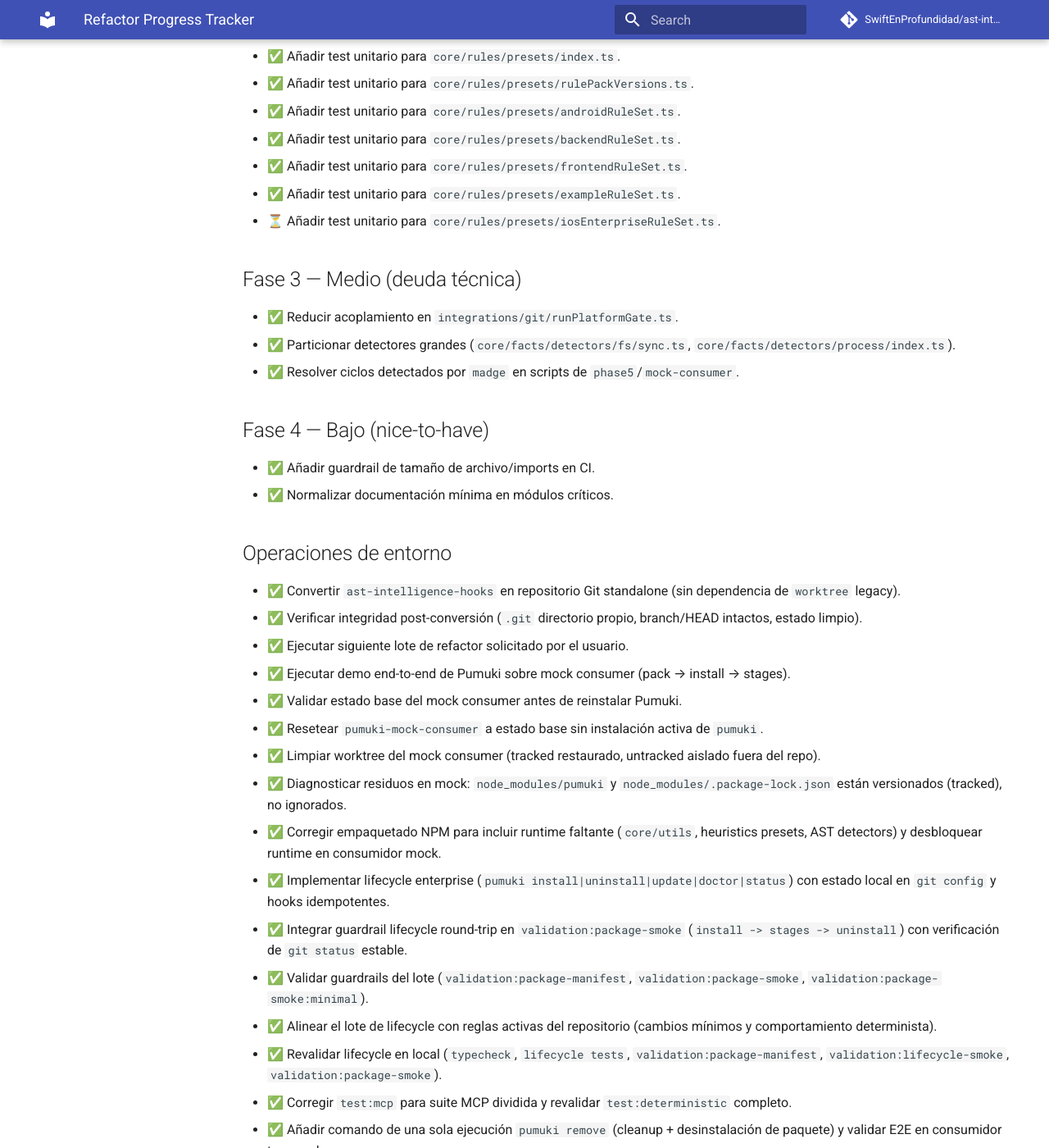
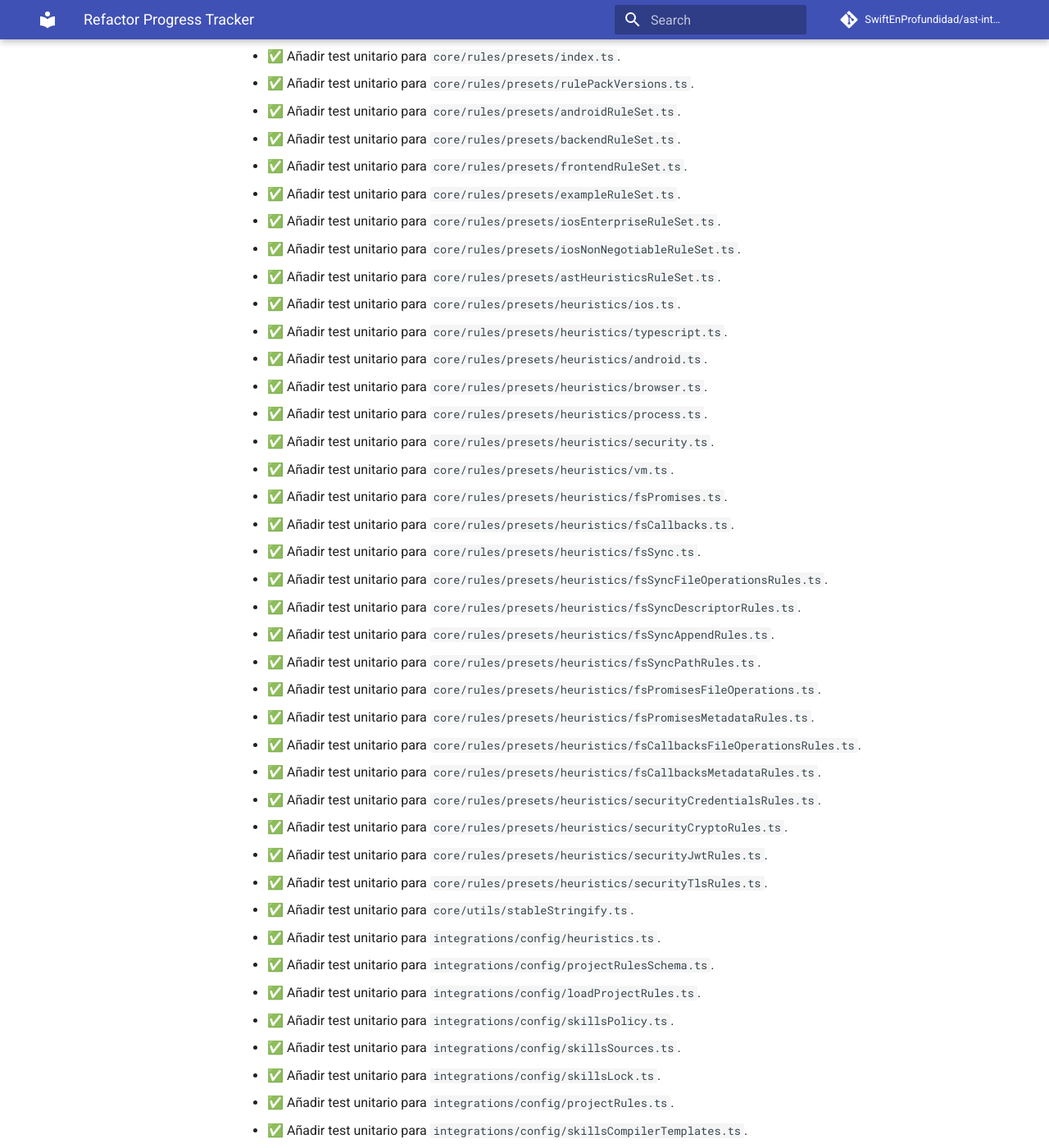
Before and after one commit to SwiftEnProfundidad/ast-intelligence-hooks, an MkDocs documentation site: the page built from docs/REFRACTOR_PROGRESS.md, in a window 1280 px wide and 1400 px high, scrolled down 3881 px. Shown: the whole window at 82% size. Built offline with MkDocs 1.6.1 and Material for MkDocs 9.7.7, drawn with Linux system fonts in a browser that asks for light colours; comment, search, counter and statistics services are not loaded; some of the changed text lies outside the part shown.

```diff
--- a/docs/REFRACTOR_PROGRESS.md
+++ b/docs/REFRACTOR_PROGRESS.md
@@ -22,7 +22,7 @@ Estado consolidado del refactor con seguimiento de tareas y evidencia del avance
   - `consumer-support-bundle-gh-*`
   - `framework-menu-runners-validation-*`
   - `consumer-support-bundle-markdown-sections-*`
-- ⏳ Reducir backlog de archivos sin test en `core/` e `integrations/`.
+- 🚧 Reducir backlog de archivos sin test en `core/` e `integrations/`.
 - ✅ Añadir test unitario para `integrations/git/runPlatformGateOutput.ts`.
 - ✅ Añadir test unitario para `integrations/git/runPlatformGateFacts.ts`.
 - ✅ Añadir test unitario para `integrations/git/runPlatformGateEvidence.ts`.
@@ -115,7 +115,56 @@ Estado consolidado del refactor con seguimiento de tareas y evidencia del avance
 - ✅ Añadir test unitario para `core/rules/presets/backendRuleSet.ts`.
 - ✅ Añadir test unitario para `core/rules/presets/frontendRuleSet.ts`.
 - ✅ Añadir test unitario para `core/rules/presets/exampleRuleSet.ts`.
-- ⏳ Añadir test unitario para `core/rules/presets/iosEnterpriseRuleSet.ts`.
+- ✅ Añadir test unitario para `core/rules/presets/iosEnterpriseRuleSet.ts`.
+- ✅ Añadir test unitario para `core/rules/presets/iosNonNegotiableRuleSet.ts`.
+- ✅ Añadir test unitario para `core/rules/presets/astHeuristicsRuleSet.ts`.
+- ✅ Añadir test unitario para `core/rules/presets/heuristics/ios.ts`.
+- ✅ Añadir test unitario para `core/rules/presets/heuristics/typescript.ts`.
+- ✅ Añadir test unitario para `core/rules/presets/heuristics/android.ts`.
+- ✅ Añadir test unitario para `core/rules/presets/heuristics/browser.ts`.
+- ✅ Añadir test unitario para `core/rules/presets/heuristics/process.ts`.
+- ✅ Añadir test unitario para `core/rules/presets/heuristics/security.ts`.
+- ✅ Añadir test unitario para `core/rules/presets/heuristics/vm.ts`.
+- ✅ Añadir test unitario para `core/rules/presets/heuristics/fsPromises.ts`.
+- ✅ Añadir test unitario para `core/rules/presets/heuristics/fsCallbacks.ts`.
+- ✅ Añadir test unitario para `core/rules/presets/heuristics/fsSync.ts`.
+- ✅ Añadir test unitario para `core/rules/presets/heuristics/fsSyncFileOperationsRules.ts`.
+- ✅ Añadir test unitario para `core/rules/presets/heuristics/fsSyncDescriptorRules.ts`.
+- ✅ Añadir test unitario para `core/rules/presets/heuristics/fsSyncAppendRules.ts`.
+- ✅ Añadir test unitario para `core/rules/presets/heuristics/fsSyncPathRules.ts`.
+- ✅ Añadir test unitario para `core/rules/presets/heuristics/fsPromisesFileOperations.ts`.
+- ✅ Añadir test unitario para `core/rules/presets/heuristics/fsPromisesMetadataRules.ts`.
+- ✅ Añadir test unitario para `core/rules/presets/heuristics/fsCallbacksFileOperationsRules.ts`.
+- ✅ Añadir test unitario para `core/rules/presets/heuristics/fsCallbacksMetadataRules.ts`.
+- ✅ Añadir test unitario para `core/rules/presets/heuristics/securityCredentialsRules.ts`.
+- ✅ Añadir test unitario para `core/rules/presets/heuristics/securityCryptoRules.ts`.
+- ✅ Añadir test unitario para `core/rules/presets/heuristics/securityJwtRules.ts`.
+- ✅ Añadir test unitario para `core/rules/presets/heuristics/securityTlsRules.ts`.
+- ✅ Añadir test unitario para `core/utils/stableStringify.ts`.
+- ✅ Añadir test unitario para `integrations/config/heuristics.ts`.
+- ✅ Añadir test unitario para `integrations/config/projectRulesSchema.ts`.
+- ✅ Añadir test unitario para `integrations/config/loadProjectRules.ts`.
+- ✅ Añadir test unitario para `integrations/config/skillsPolicy.ts`.
+- ✅ Añadir test unitario para `integrations/config/skillsSources.ts`.
+- ✅ Añadir test unitario para `integrations/config/skillsLock.ts`.
+- ✅ Añadir test unitario para `integrations/config/projectRules.ts`.
+- ✅ Añadir test unitario para `integrations/config/skillsCompilerTemplates.ts`.
+- ✅ Añadir test unitario para `integrations/evidence/writeEvidence.ts`.
+- ✅ Añadir test unitario para `integrations/evidence/readEvidence.ts`.
+- ✅ Añadir test unitario para `integrations/evidence/generateEvidence.ts`.
+- ✅ Añadir test unitario para `integrations/evidence/schema.ts`.
+- ✅ Añadir test unitario para `integrations/lifecycle/constants.ts`.
+- ✅ Añadir test unitario para `integrations/lifecycle/packageInfo.ts`.
+- ✅ Añadir test unitario para `integrations/lifecycle/npmService.ts`.
+- ✅ Añadir test unitario para `integrations/lifecycle/gitService.ts`.
+- ✅ Añadir test unitario para `integrations/lifecycle/artifacts.ts`.
+- ✅ Añadir test unitario para `integrations/lifecycle/state.ts`.
+- ✅ Añadir test unitario para `integrations/lifecycle/hookBlock.ts`.
+- ✅ Añadir test unitario para `integrations/lifecycle/hookManager.ts`.
+- ✅ Añadir test unitario para `integrations/lifecycle/consumerPackage.ts`.
+- ✅ Añadir test unitario para `integrations/lifecycle/status.ts`.
+- ✅ Añadir test unitario para `integrations/lifecycle/install.ts`.
+- ✅ Añadir test unitario para `integrations/lifecycle/uninstall.ts`.
 
 ## Fase 3 — Medio (deuda técnica)
 - ✅ Reducir acoplamiento en `integrations/git/runPlatformGate.ts`.
@@ -170,7 +219,11 @@ Estado consolidado del refactor con seguimiento de tareas y evidencia del avance
 - ✅ Actualizar `docs/PUMUKI_FULL_VALIDATION_CHECKLIST.md` con estados visibles por tarea (`✅/🚧/⏳`) y una única tarea activa en progreso.
 - ✅ Aclarar explícitamente en `README.md`, `docs/USAGE.md` y `docs/INSTALLATION.md` que `npm uninstall pumuki` no elimina hooks/estado lifecycle.
 - ✅ Reordenar `docs/PUMUKI_FULL_VALIDATION_CHECKLIST.md` por secuencia real de pruebas y reflejar `npm install pumuki` + `npx pumuki install` como completadas.
-- 🚧 Ejecutar `npx pumuki doctor` y `npx pumuki status` en `pumuki-mock-consumer` para cerrar bloque de lifecycle secuencial.
+- ✅ Ejecutar `npx pumuki doctor` y `npx pumuki status` en `pumuki-mock-consumer` para cerrar bloque de lifecycle secuencial.
+- ✅ Integrar fuentes iOS avanzadas (`swift-concurrency` + `swiftui-expert`) en `skills.sources`, `skills.lock`, mappings y heurísticas AST.
+- ✅ Ejecutar validación dirigida del lote iOS (detectors + heuristics + skills ruleset) y ajustar severidades finales por stage.
+- ✅ Extender cobertura semántica enterprise de SOLID (SRP/OCP/LSP/ISP/DIP) con señales AST no superficiales y contrato de evidencia.
+- ✅ Ejecutar validación determinista del lote SOLID (detectors TS + extractor heurístico + stage policies) y cerrar versión de pack heurístico.
 
 ## Notas
 - Estrategia obligatoria: commits atómicos por tarea.
```
Also changed, not shown: 3 other files.
